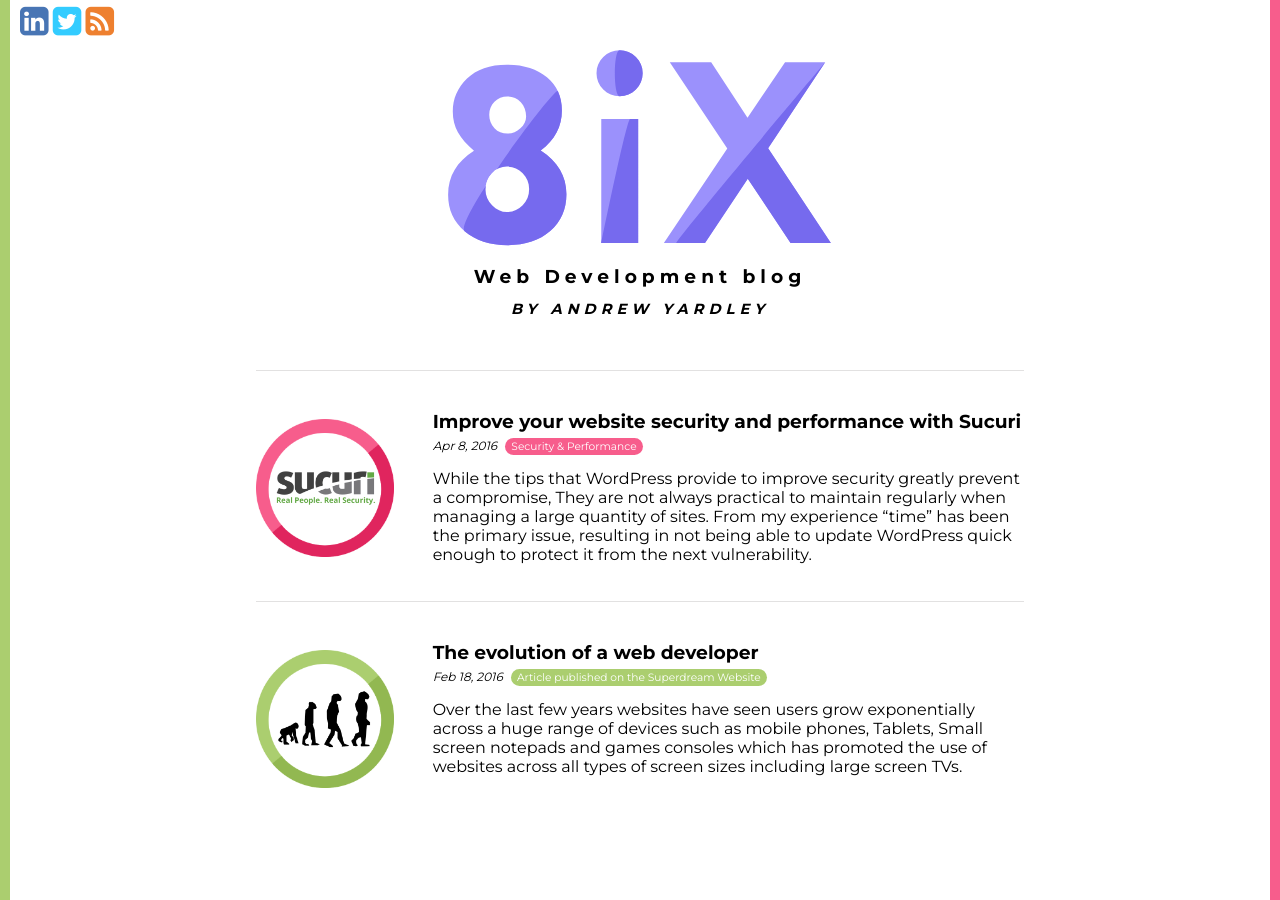
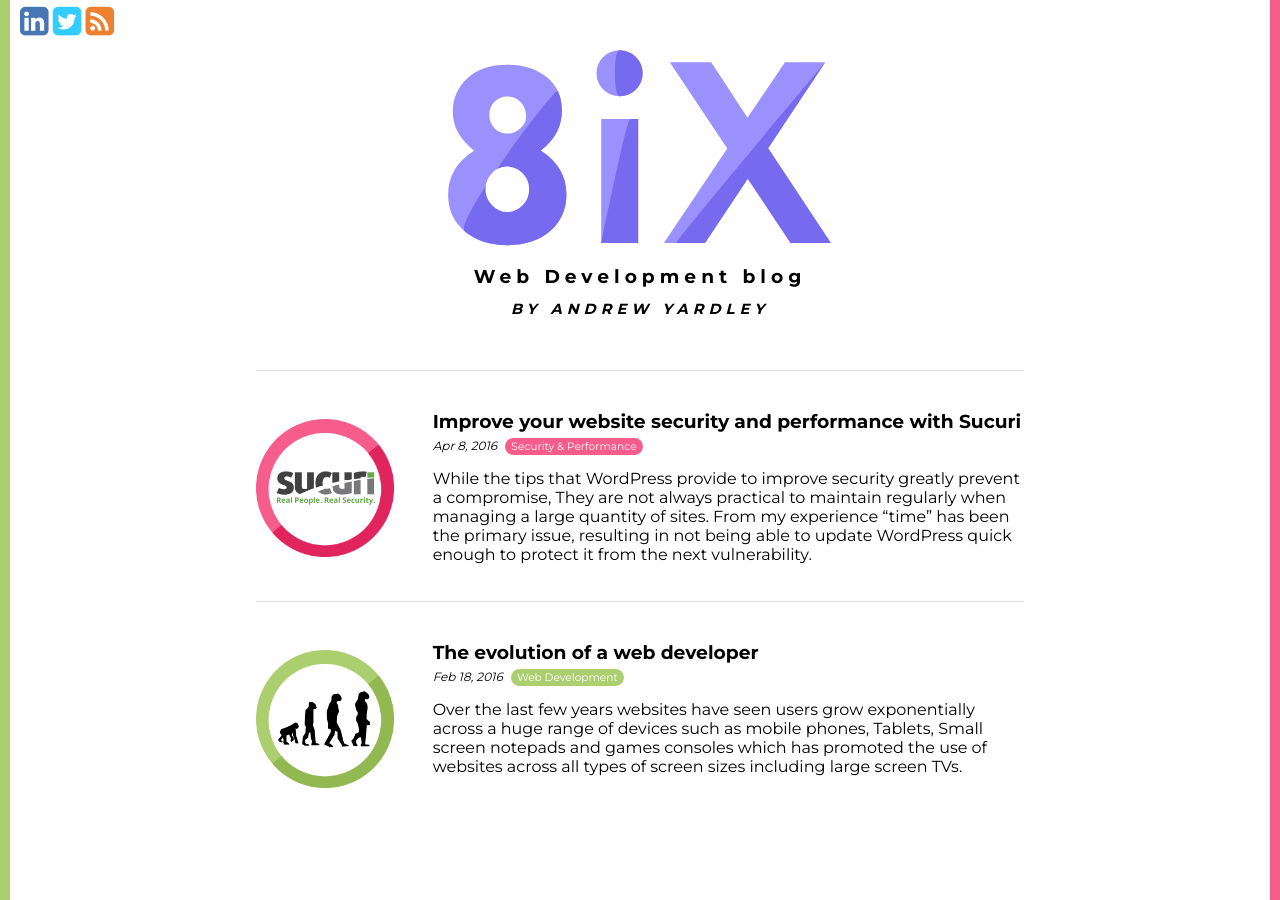
Before and after one commit to 8ix/8ix, a Jekyll site: the page built from index.html, in a window 1280 px wide. Built offline with Jekyll 4.4.1, drawn with Linux system fonts in a browser that asks for light colours; nearby versions of some CDN libraries; comment, search, counter and statistics services are not loaded.

Commit message:
category change

```diff
--- a/_posts/2016-02-18-evolution-of-a-web-developer.markdown
+++ b/_posts/2016-02-18-evolution-of-a-web-developer.markdown
@@ -3,7 +3,7 @@
 title:  "The evolution of a web developer"
 date:   2016-02-18 21:19:58 +0000
 categories: tools web-progression
-featured: Article published on the Superdream Website
+featured: Web Development
 icon: evolution.jpg
 description: Over the last few years websites have seen users grow exponentially across a huge range of devices such as mobile phones, Tablets, Small screen notepads and games consoles which has promoted the use of websites across all types of screen sizes including large screen TVs.
 color: green
```
